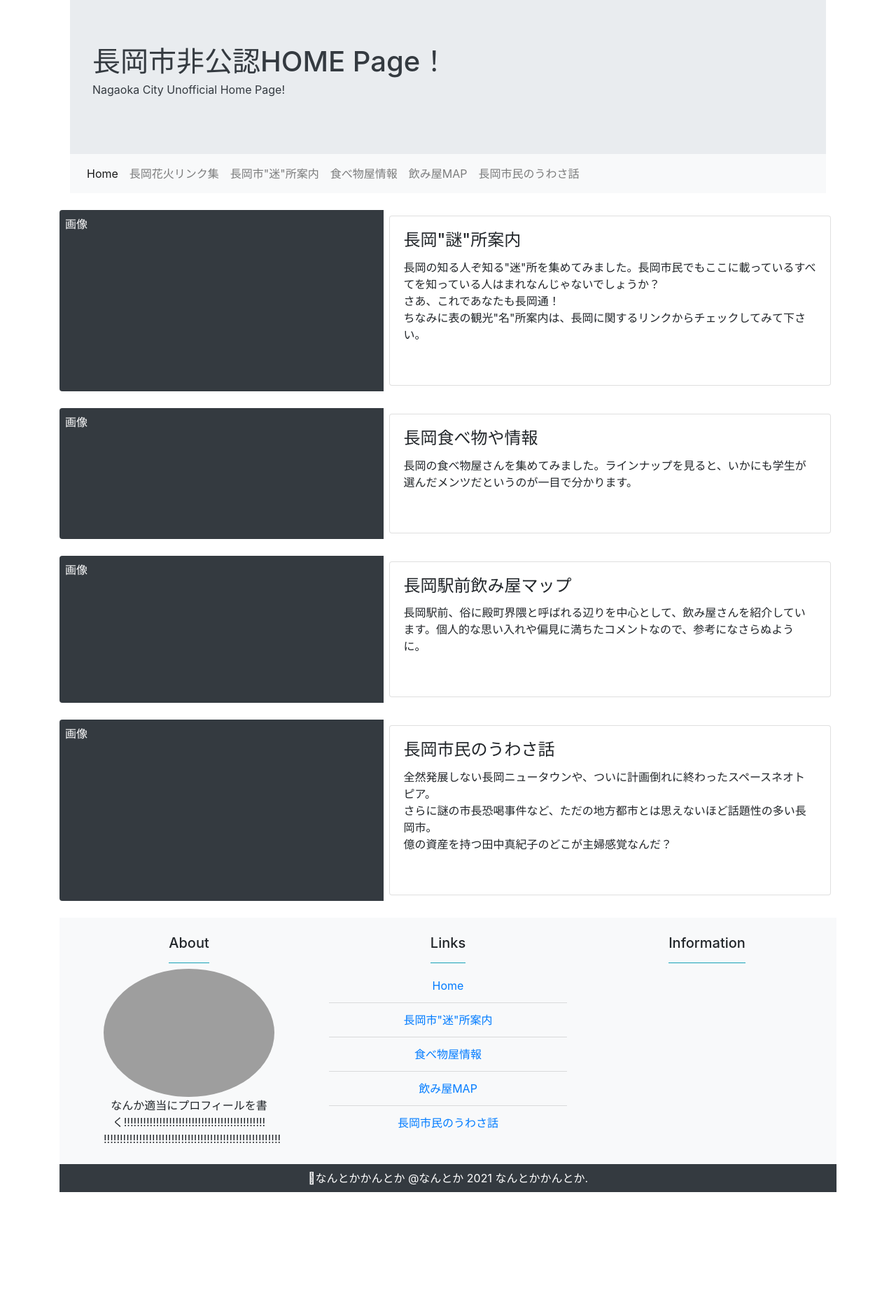
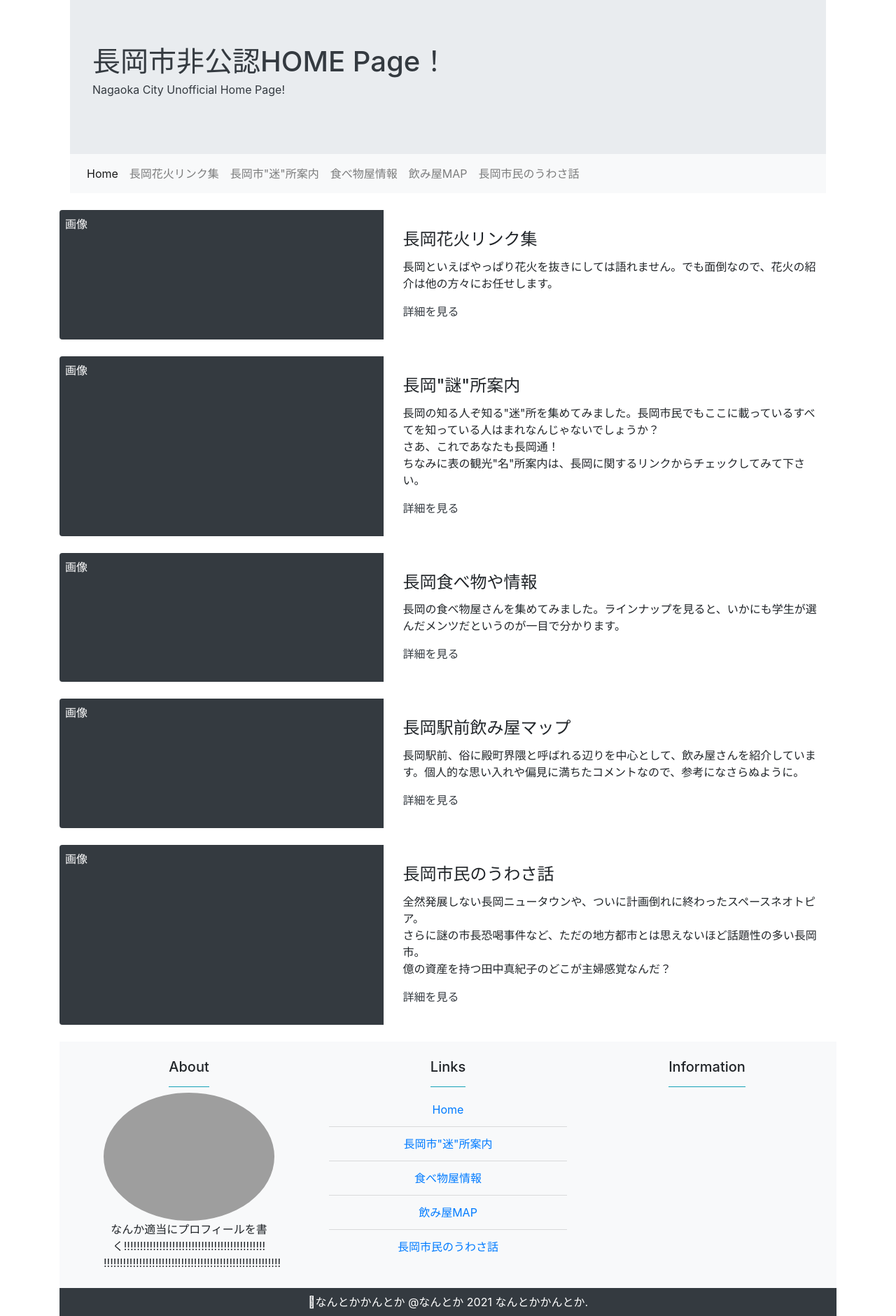
Before and after one commit to yottannmenn/Ngok, a Django app: page / in a window 1280 px wide. Shown: the whole page at 70% size. Before the commit the page ends 1703 px from the top, so only its background shows below. Run offline with Django 3.2, Linux system fonts and the light colour scheme; some libraries are stand-ins or nearby versions; grey boxes are pictures that could not be loaded.

Commit message:
[change] トップページの項目を変更
トップページの項目表示をcardから背景なしに変更した

```diff
--- a/mysite/templates/index.html
+++ b/mysite/templates/index.html
@@ -14,15 +14,11 @@
         画像
       </div>
       <div class="col-md-7 mb-4 p-2 rounded-right">
-        <div class="card text-left">
         <div class="card-body">
-            <h4 class="card-title">長岡"謎"所案内</h4>
-            <p class="card-text">長岡の知る人ぞ知る"迷"所を集めてみました。長岡市民でもここに載っているすべてを知っている人はまれなんじゃないでしょうか？<br>
-              さあ、これであなたも長岡通！<br>
-              ちなみに表の観光"名"所案内は、長岡に関するリンクからチェックしてみて下さい。
+          <h4 class="card-title">長岡花火リンク集</h4>
+          <p class="card-text">長岡といえばやっぱり花火を抜きにしては語れません。でも面倒なので、花火の紹介は他の方々にお任せします。<br>
           </p>
-            <a href="{% url 'meisho' %}" class="text-white fw-bold">詳細を見る</a>
-          </div>
+          <a href="{% url 'hanabi' %}" class="text-dark fw-bold">詳細を見る</a>
         </div>
       </div>
     </div>
@@ -31,12 +27,13 @@
         画像
       </div>
       <div class="col-md-7 mb-4 p-2 rounded-right">
-        <div class="card text-left">
         <div class="card-body">
-            <h4 class="card-title">長岡食べ物や情報</h4>
-            <p class="card-text">長岡の食べ物屋さんを集めてみました。ラインナップを見ると、いかにも学生が選んだメンツだというのが一目で分かります。</p>
-            <a href="{% url 'tabemono' %}" class="text-white fw-bold">詳細を見る</a>
-          </div>
+          <h4 class="card-title">長岡"謎"所案内</h4>
+          <p class="card-text">長岡の知る人ぞ知る"迷"所を集めてみました。長岡市民でもここに載っているすべてを知っている人はまれなんじゃないでしょうか？<br>
+            さあ、これであなたも長岡通！<br>
+            ちなみに表の観光"名"所案内は、長岡に関するリンクからチェックしてみて下さい。
+          </p>
+          <a href="{% url 'meisho' %}" class="text-dark fw-bold">詳細を見る</a>
         </div>
       </div>
     </div>
@@ -45,12 +42,10 @@
         画像
       </div>
       <div class="col-md-7 mb-4 p-2 rounded-right">
-        <div class="card text-left">
         <div class="card-body">
-            <h4 class="card-title">長岡駅前飲み屋マップ</h4>
-            <p class="card-text">長岡駅前、俗に殿町界隈と呼ばれる辺りを中心として、飲み屋さんを紹介しています。個人的な思い入れや偏見に満ちたコメントなので、参考になさらぬように。</p>
-            <a href="{% url 'nomiya' %}" class="text-white fw-bold">詳細を見る</a>
-          </div>
+          <h4 class="card-title">長岡食べ物や情報</h4>
+          <p class="card-text">長岡の食べ物屋さんを集めてみました。ラインナップを見ると、いかにも学生が選んだメンツだというのが一目で分かります。</p>
+          <a href="{% url 'tabemono' %}" class="text-dark fw-bold">詳細を見る</a>
         </div>
       </div>
     </div>
@@ -59,15 +54,25 @@
         画像
       </div>
       <div class="col-md-7 mb-4 p-2 rounded-right">
-        <div class="card text-left">
+        <div class="card-body">
+          <h4 class="card-title">長岡駅前飲み屋マップ</h4>
+          <p class="card-text">長岡駅前、俗に殿町界隈と呼ばれる辺りを中心として、飲み屋さんを紹介しています。個人的な思い入れや偏見に満ちたコメントなので、参考になさらぬように。</p>
+          <a href="{% url 'nomiya' %}" class="text-dark fw-bold">詳細を見る</a>
+        </div>
+      </div>
+    </div>
+    <div class="row">
+      <div class="col-md-5 mb-4 p-2 text-white rounded-left bg-dark">
+        画像
+      </div>
+      <div class="col-md-7 mb-4 p-2 rounded-right">
         <div class="card-body">
           <h4 class="card-title">長岡市民のうわさ話</h4>
           <p class="card-text">全然発展しない長岡ニュータウンや、ついに計画倒れに終わったスペースネオトピア。<br>
             さらに謎の市長恐喝事件など、ただの地方都市とは思えないほど話題性の多い長岡市。<br>
             億の資産を持つ田中真紀子のどこが主婦感覚なんだ？
           </p>
-            <a href="{% url 'uwasa' %}" class="text-white fw-bold">詳細を見る</a>
-          </div>
+          <a href="{% url 'uwasa' %}" class="text-dark fw-bold">詳細を見る</a>
         </div>
       </div>
     </div>
```
Lines whose indentation alone changed are shown as unchanged.
